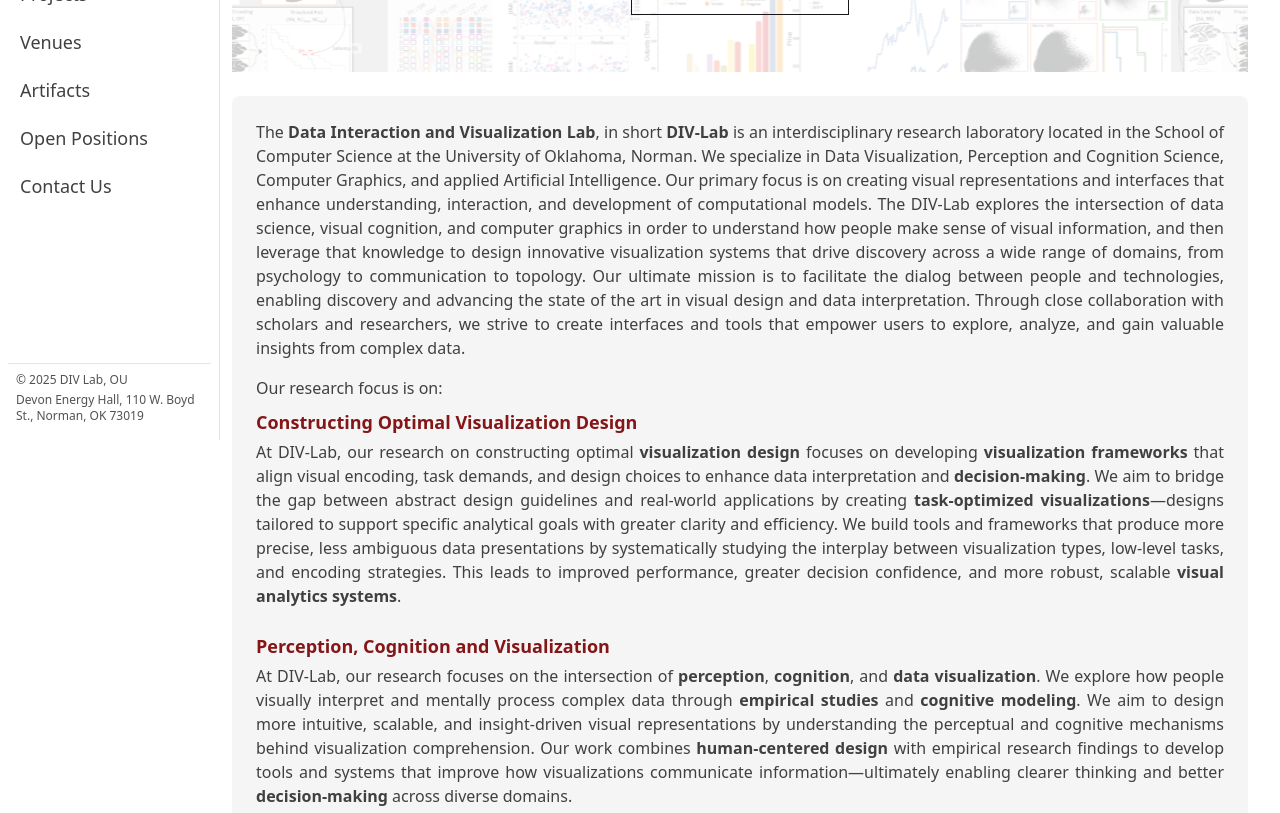
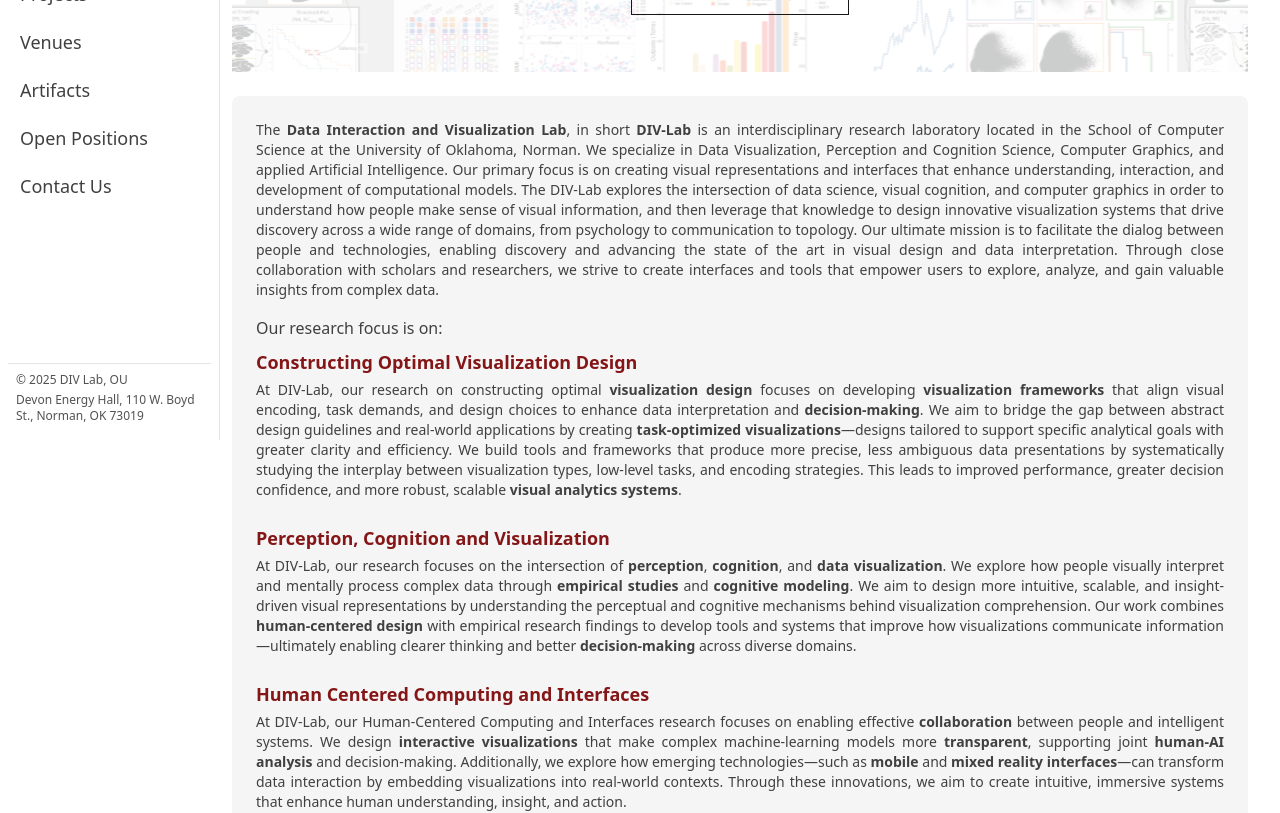
Before and after one commit to nischaldinesh/div_lab_website, a Next.js app: page / in a window 1280 px wide. Shown: the part 360-1173 px from the top of the page. Built offline with nearby package versions, Linux system fonts and the light colour scheme.

Commit message:
changed text size in info

```diff
--- a/components/LabIntro.tsx
+++ b/components/LabIntro.tsx
@@ -1,7 +1,7 @@
 export default function LabIntro() {
   return (
     <section className="mt-2 rounded-lg bg-neutral-100 p-6">
-      <p className="text-justify">
+      <p className="text-justify text-sm">
         The <strong>Data Interaction and Visualization Lab</strong>, in short{" "}
         <strong>DIV-Lab</strong> is an interdisciplinary research laboratory
         located in the School of Computer Science at the University of Oklahoma,
@@ -29,7 +29,7 @@ export default function LabIntro() {
           <h3 className="text-lg font-semibold text-[#841617]">
             Constructing Optimal Visualization Design
           </h3>
-          <p className="mt-1 text-justify">
+          <p className="mt-1 text-justify text-sm">
             At DIV-Lab, our research on constructing optimal{" "}
             <strong>visualization design</strong> focuses on developing{" "}
             <strong>visualization frameworks</strong> that align visual
@@ -52,7 +52,7 @@ export default function LabIntro() {
           <h3 className="text-lg font-semibold text-[#841617]">
             Perception, Cognition and Visualization
           </h3>
-          <p className="mt-1 text-justify">
+          <p className="mt-1 text-justify text-sm">
             At DIV-Lab, our research focuses on the intersection of{" "}
             <strong>perception</strong>, <strong>cognition</strong>, and{" "}
             <strong>data visualization</strong>. We explore how people visually
@@ -74,7 +74,7 @@ export default function LabIntro() {
           <h3 className="text-lg font-semibold text-[#841617]">
             Human Centered Computing and Interfaces
           </h3>
-          <p className="mt-1 text-justify">
+          <p className="mt-1 text-justify text-sm">
             At DIV-Lab, our Human-Centered Computing and Interfaces research
             focuses on enabling effective <strong>collaboration</strong> between
             people and intelligent systems. We design{" "}
```
